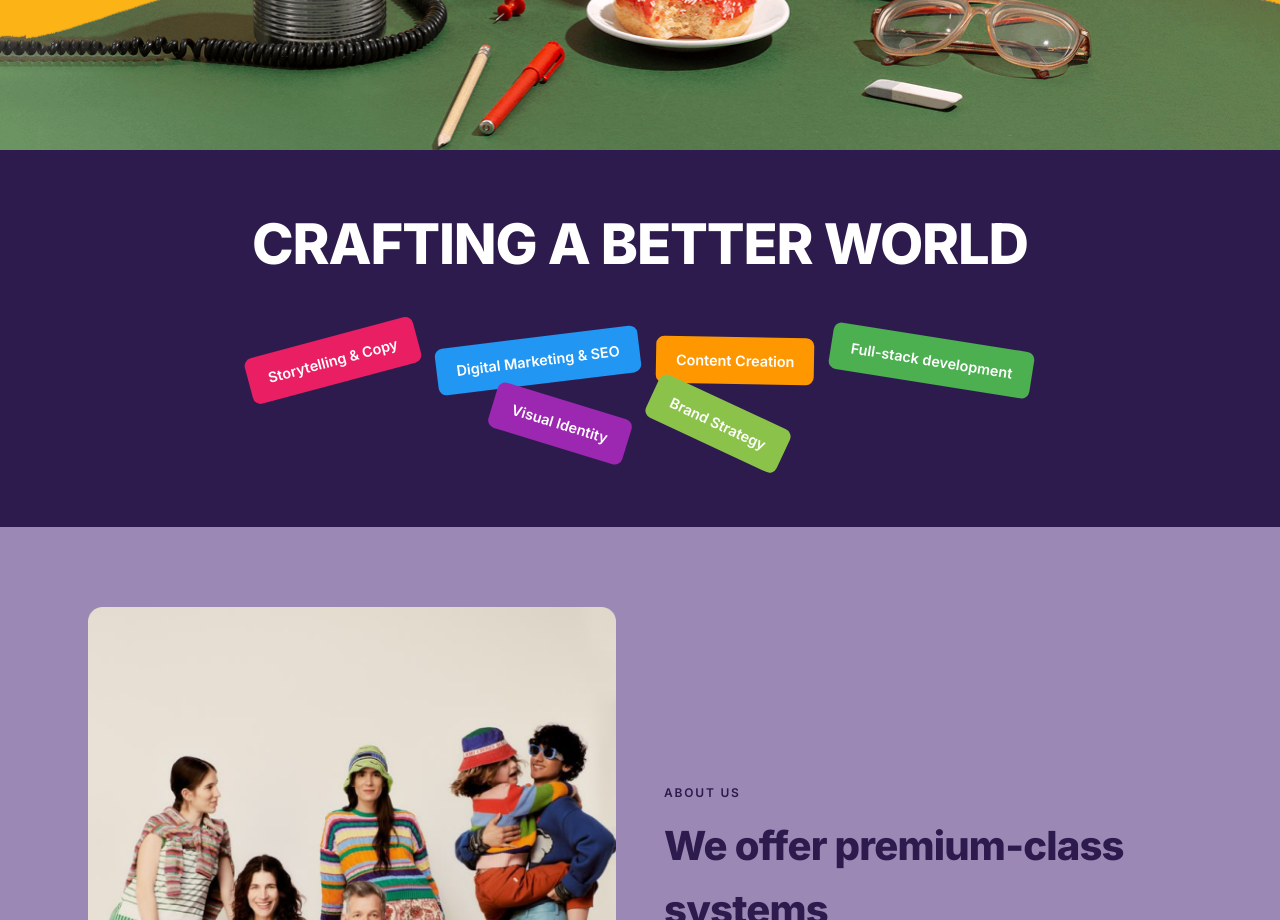
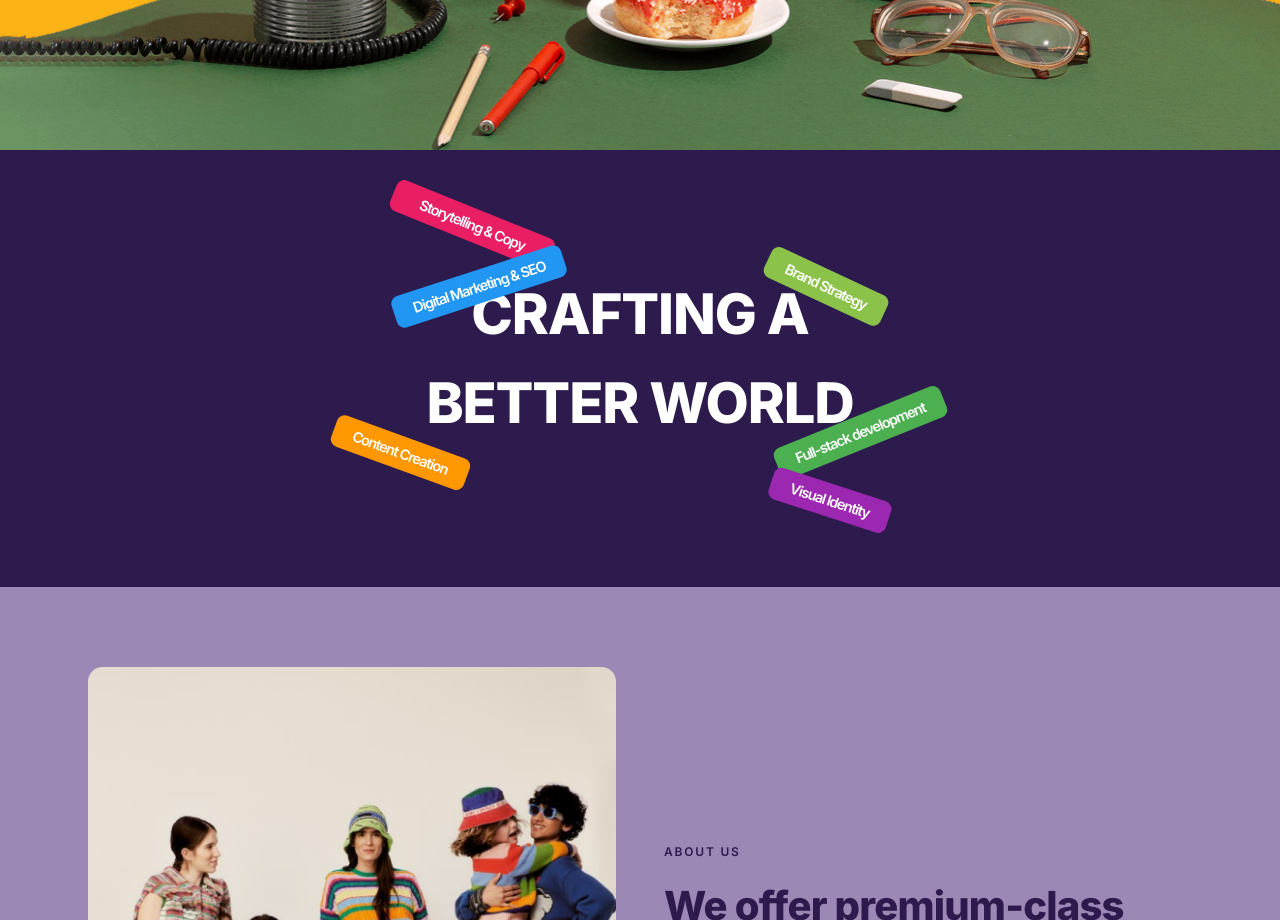
Before and after one commit to Birdman1104/pick-agency, a Vue app: page / in a window 1280 px wide. Shown: the part 1300-2220 px from the top of the page. Built offline with nearby package versions, Linux system fonts and the light colour scheme.

Commit message:
created bage ui

```diff
--- a/src/components/CraftingSection.vue
+++ b/src/components/CraftingSection.vue
@@ -12,18 +12,42 @@ const tags = [
 <template>
   <section class="crafting" id="services">
     <div class="crafting__inner">
-      <h2 class="crafting__title">CRAFTING A BETTER WORLD</h2>
-      <div class="crafting__tags">
-        <span
-          v-for="(tag, i) in tags"
-          :key="tag.text"
-          class="crafting__tag"
-          :class="`crafting__tag--${tag.color}`"
-          :style="{ '--rotation': `${-15 + i * 8}deg`, '--delay': `${i * 0.1}s` }"
-        >
-          {{ tag.text }}
-        </span>
+      <div class="crafting__title">
+        <span>
+          CRAFTING A</span>
+        <span>BETTER WORLD</span>
+        <div class="left-top-box relative"
+          :style="{ '--rotation': `${-15 + 1 * 8}deg`, '--delay': `${1 * 0.1}s`, position: 'absolute' }">
+          <div class=" crafting__tag top " :class="`crafting__tag--${tags[0].color}`">
+            {{ tags[0].text }}
+          </div>
+          <div class="fit-content crafting__tag top-sec-text" :class="`crafting__tag--${tags[1].color}`">
+            {{ tags[1].text }}
+          </div>
+        </div>
+
+        <div class="left-bottom-box" :class="'absolute'">
+          <div class="crafting__tag" :class="`crafting__tag--${tags[2].color}`">
+            {{ tags[2].text }}
+          </div>
+        </div>
+
+        <div class=" right-top-box" :class="'absolute'">
+          <div class="crafting__tag" :class="`crafting__tag--${tags[5].color}`">
+            {{ tags[5].text }}
+
+          </div>
+        </div>
+        <div class="right-bottom-box" :class="'absolute'">
+          <div class="crafting__tag bottom-first-text" :class="`crafting__tag--${tags[3].color}`">
+            {{ tags[3].text }}
+          </div>
+          <div class="crafting__tag bottom-second-text sec-text" :class="`crafting__tag--${tags[4].color}`">
+            {{ tags[4].text }}
+          </div>
+        </div>
       </div>
+
     </div>
   </section>
 </template>
@@ -31,22 +55,93 @@ const tags = [
 <style scoped>
 .crafting {
   background: var(--color-dark-purple);
-  padding: 80px 24px;
+  padding: 150px 24px 90px 24px;
+}
+
+.top {
+  rotate: 50deg;
+  position: absolute;
+  left: 20px;
+  top: -60px;
+  width: 170px;
+}
+
+.top-sec-text {
+  rotate: 10deg;
+}
+
+.sec-text {
+  top: 60px;
+  position: absolute;
+  left: -16px;
 }
 
 .crafting__inner {
   max-width: 900px;
   margin: 0 auto;
+  display: flex;
+  align-items: center;
+  justify-content: center;
+  align-content: center;
+}
+
+.left-top-box {
+  rotate: -21deg;
+  left: 0px;
+}
+
+.left-bottom-box {
+  z-index: 1;
+  rotate: 20deg;
+  left: -60px;
+  bottom: -20px;
+}
+
+.bottom-second-text {
+  rotate: 30deg;
+}
+
+.bottom-first-text {
+  rotate: -10deg;
+}
+
+.right-top-box {
+  right: 0;
+  top: 0;
+  z-index: 1;
+  rotate: 25deg;
+}
+
+.right-bottom-box {
+  z-index: 1;
+  rotate: -12deg;
+  right: -60px;
+  bottom: 0
+}
+
+.fit-content {
+  height: fit-content;
+}
+
+.absolute {
+  position: absolute;
+}
+
+.relative {
   position: relative;
 }
 
 .crafting__title {
+  position: relative;
   font-size: clamp(2rem, 5vw, 3.5rem);
   font-weight: 800;
   color: var(--color-white);
   text-align: center;
   margin-bottom: 48px;
   letter-spacing: -0.02em;
+  word-wrap: break-word;
+  display: flex;
+  flex-direction: column;
 }
 
 .crafting__tags {
@@ -56,8 +151,12 @@ const tags = [
   gap: 16px;
 }
 
+.top-first-text {
+  position: absolute;
+}
+
 .crafting__tag {
-  padding: 12px 20px;
+  padding: 5px 20px;
   font-size: 0.9rem;
   font-weight: 600;
   color: var(--color-white);
@@ -93,4 +192,81 @@ const tags = [
 .crafting__tag--lightgreen {
   background: #8bc34a;
 }
+
+@media screen and (max-width: 500px) {
+  .left-top-box {
+    rotate: -30deg;
+  }
+
+  .crafting__tag {
+    font-size: 10px;
+  }
+
+  .right-top-box {
+    right: -30px
+  }
+
+  .right-bottom-box {
+    right: -50px;
+    bottom: -20px;
+  }
+
+  .top {
+    left: 29px !important;
+    top: -39px !important;
+    width: 130px;
+  }
+
+  .bottom-second-text {
+    top: 35px !important;
+  }
+}
+
+@media screen and (min-width: 300px) and (max-width: 800px) {
+
+  .left-top-box {
+    left: -40px;
+    rotate: -20deg;
+  }
+
+  .crafting__tag {
+    font-size: 10px;
+  }
+
+  .top {
+    left: 2px;
+    top: -43px;
+  }
+
+}
+
+
+@media screen and (min-width: 700px) and(max-width: 800px) {
+  .crafting__title {
+    width: 300px;
+  }
+
+  .left-top-box {
+    left: -40px;
+  }
+
+}
+
+@media screen and (min-width: 800px)and (max-width: 1024px) {
+  .crafting__title {
+    width: 400px;
+  }
+
+  .left-top-box {
+    left: -50px;
+  }
+
+}
+
+@media screen and (min-width: 1024px) {
+  .crafting__title {
+    width: 500px;
+  }
+
+}
 </style>
```
